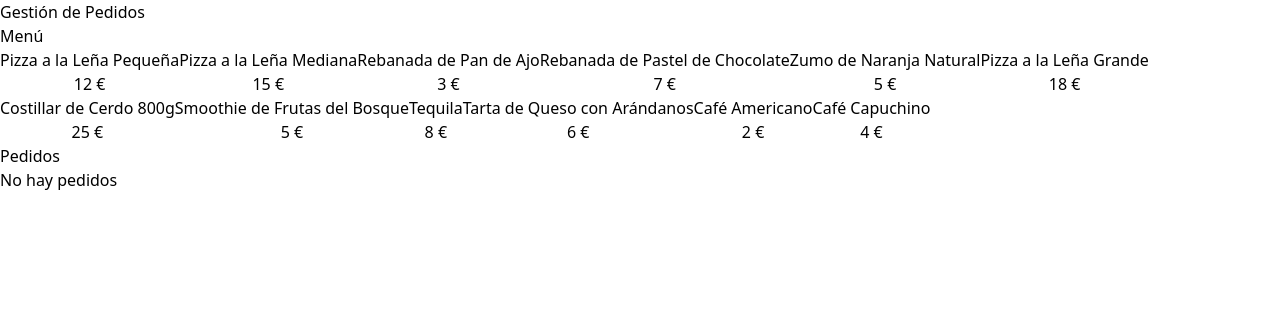
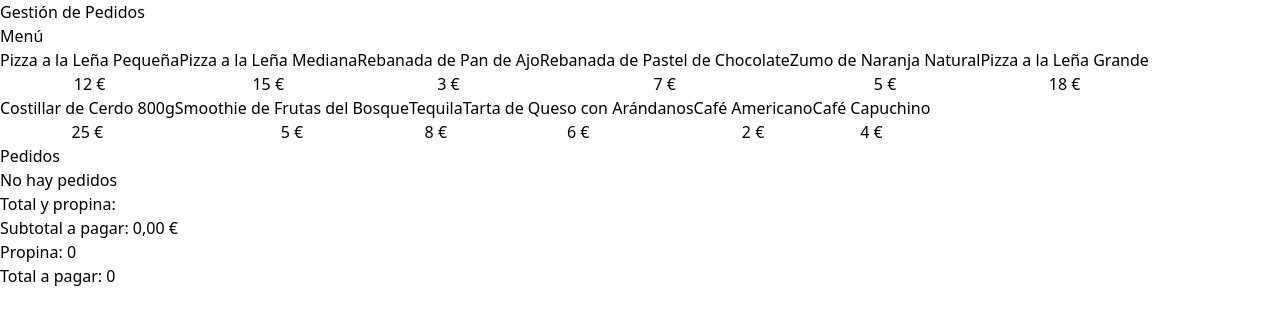
Before and after one commit to JohnnyBC2022/gestion-de-pedidos-ts, a React (Vite) app: page / in a window 1280 px wide. Shown: the top 324 px of the page. Built offline with nearby package versions, Linux system fonts and the light colour scheme.

Commit message:
feat: OrderTotals modified

```diff
--- a/src/components/Main.tsx
+++ b/src/components/Main.tsx
@@ -2,6 +2,7 @@ import { menuItems } from "../data/db";
 import MenuItem from "./MenuItem";
 import useOrder from "../hooks/useOrder";
 import OrderContents from "./OrderContents";
+import OrderTotals from "./OrderTotals";
 
 const Main = () => {
 
@@ -27,6 +28,9 @@ const Main = () => {
           order={order}
           removeItem={removeItem}
         />
+        <OrderTotals
+          order={order}
+        />
       </div>
     </main>
   );
--- /dev/null
+++ b/src/components/OrderTotals.tsx
@@ -0,0 +1,33 @@
+import { useMemo } from "react"
+import { OrderItem } from "../types"
+import { formatCurrency } from "../helpers"
+
+type OrderTotalsProps = {
+  order: OrderItem[]
+}
+
+const OrderTotals = ({order}: OrderTotalsProps) => {
+
+  const subTotalAmount = useMemo(() => order.reduce((total, item) => total + (item.quantity * item.price), 0), [order]);
+  return (
+    <>
+      <div className="space-y-3">
+        <h2 className="font-black text-2xl">Total y propina:</h2>
+        <p>Subtotal a pagar: {''}
+          <span className="font-bold">{formatCurrency(subTotalAmount)}</span>
+        </p>
+
+        <p>Propina: {''}
+          <span className="font-bold">0</span>
+        </p>
+
+        <p>Total a pagar: {''}
+          <span className="font-bold">0</span>
+        </p>
+      </div>
+      <button></button>
+    </>
+  )
+}
+
+export default OrderTotals
```
